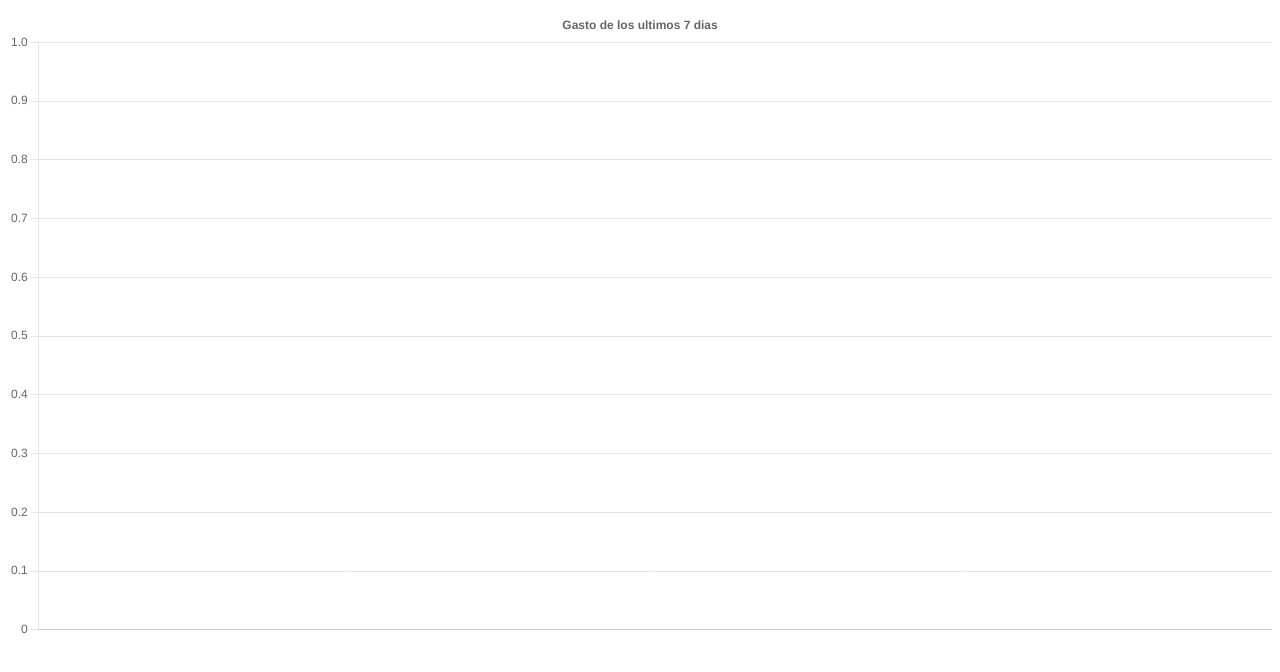
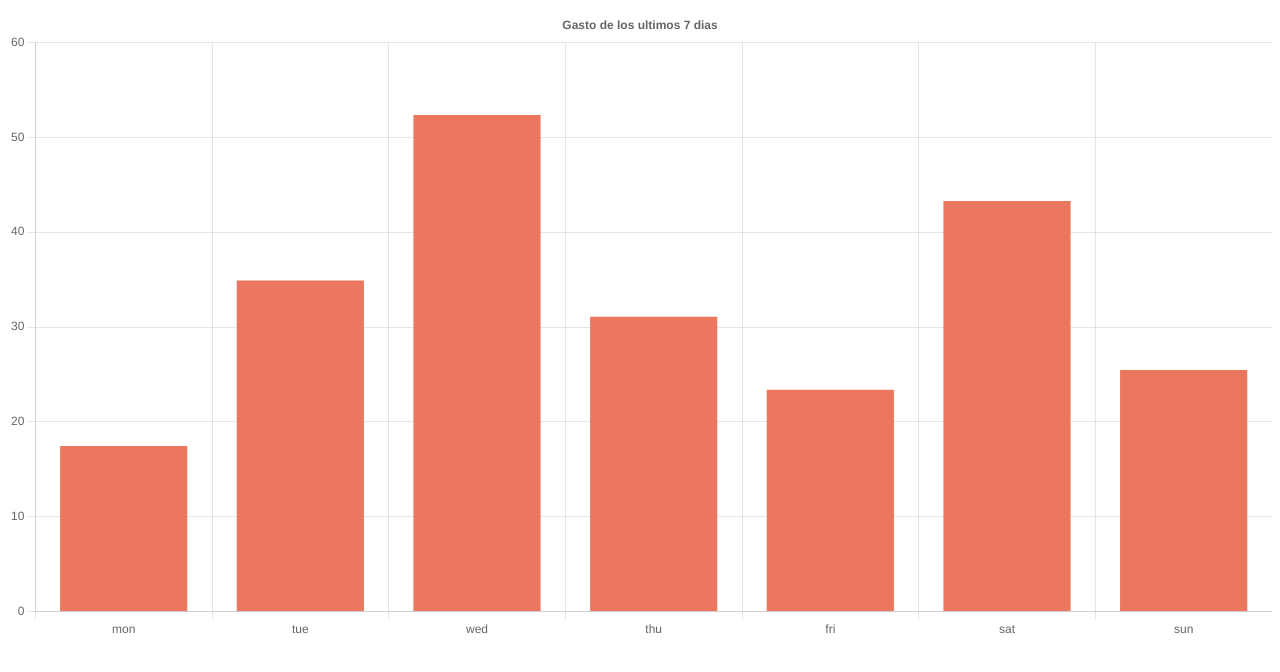
Before and after one commit to LuisElizaldeCruz/expenses-chart-components, a website: page index.html in a window 1280 px wide. Drawn offline with nearby package versions, Linux system fonts and the light colour scheme.

Commit message:
se corrigo la obtencion de datos para la creacion de la grafica

```diff
--- a/css/style.css
+++ b/css/style.css
@@ -13,10 +13,12 @@
 }
 
 #miGrafica{
-    width: 400;
-    height: 400;
+    width: 400px;
+    height: 400px;
 }
 
+/*
 li{
     display: none;
 }
+*/
--- a/js/script.js
+++ b/js/script.js
@@ -21,10 +21,8 @@
 })();
 */
 
-
-
 const usuarios = document.querySelector(".usuarios");
-fragmento = document.createDocumentFragment();
+//fragmento = document.createDocumentFragment();
 let dias = [];
 let monto = [];
 
@@ -34,35 +32,20 @@ fetch("http://127.0.0.1:5500/data.json")
         return res.ok ? res.json() : Promise.reject(res);//ya la va a devolver en formato json
     })
     .then(json => {
-        //console.log(json);
-        recorrerObjeto(json);
-    })
-    .catch((err) => {
-        console.log("estamos en el catch ", err);
-        let mensaje = err.statusText;
-        usuarios.innerHTML = `Error ${err.status}: ${mensaje}`;
-    }).finally(() => {
-        // console.log("Esto se ejecutara independientemente del resultado de la promesa fetch");
-    });
-
-const recorrerObjeto = (objs) => {
-
-    // console.log("este es el objeto sacado", objs);
-    objs.forEach((el) => {
+        json.forEach((el) => {
             const li = document.createElement("li");
-        li.innerHTML = `${el.day} -- ${el.amount}`;
-        fragmento.appendChild(li);
+          //  li.innerHTML = `${el.day} -- ${el.amount}`;
+          //  fragmento.appendChild(li);
 
             dias.push(el.day);
             monto.push(el.amount);
         });
-    usuarios.appendChild(fragmento);
-
-}
-
-function grafica() {
+        //usuarios.appendChild(fragmento);
+        /*empiza el dibujado de la grafica*/
         let arrD = dias;
         let arrM = monto;
+
+        console.log(arrD);
         console.log(arrM);
 
         let micanvas = document.getElementById("miGrafica").getContext("2d");
@@ -73,7 +56,7 @@ function grafica() {
                 //labels: ["lunes", "martes", "miercols","jueves"],
                 datasets: [
                     {
-                    label: "grafica de datos",
+                        //label: "grafica de datos",
                         data: arrM,
                         //data: [5, 10, 20, 30],
                         backgroundColor: "hsl(10, 79%, 65%)"
@@ -92,11 +75,15 @@ function grafica() {
                             color: 'rgb(255, 99, 132)'
                         }
                     }
-
                 }
             }
-
         });
-}
-
-grafica();
+        /*termina el dibujado de la grafica*/
+    })
+    .catch((err) => {
+        console.log("estamos en el catch ", err);
+        let mensaje = err.statusText;
+        usuarios.innerHTML = `Error ${err.status}: ${mensaje}`;
+    }).finally(() => {
+        // console.log("Esto se ejecutara independientemente del resultado de la promesa fetch");
+    });
```
Lines whose indentation alone changed are shown as unchanged.
